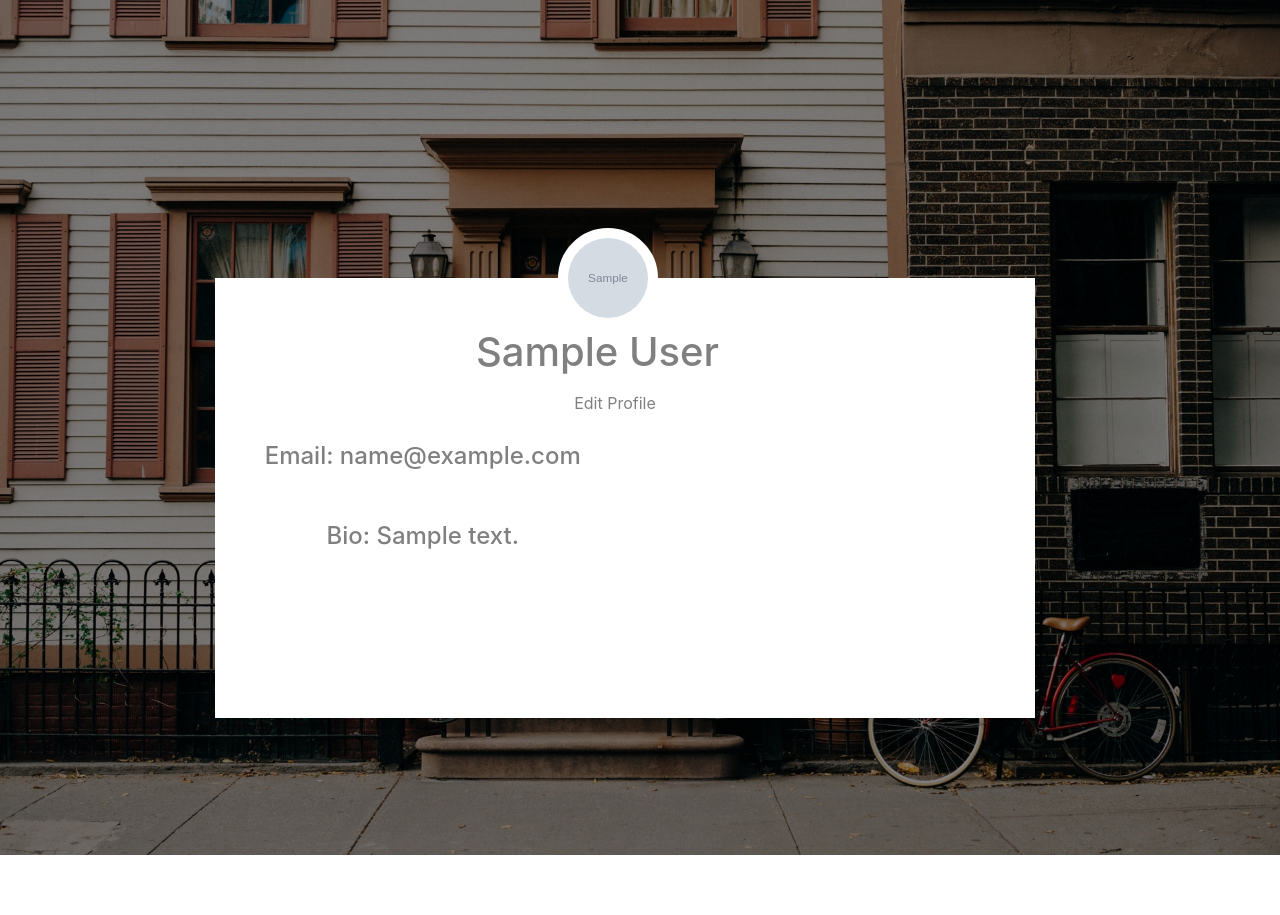
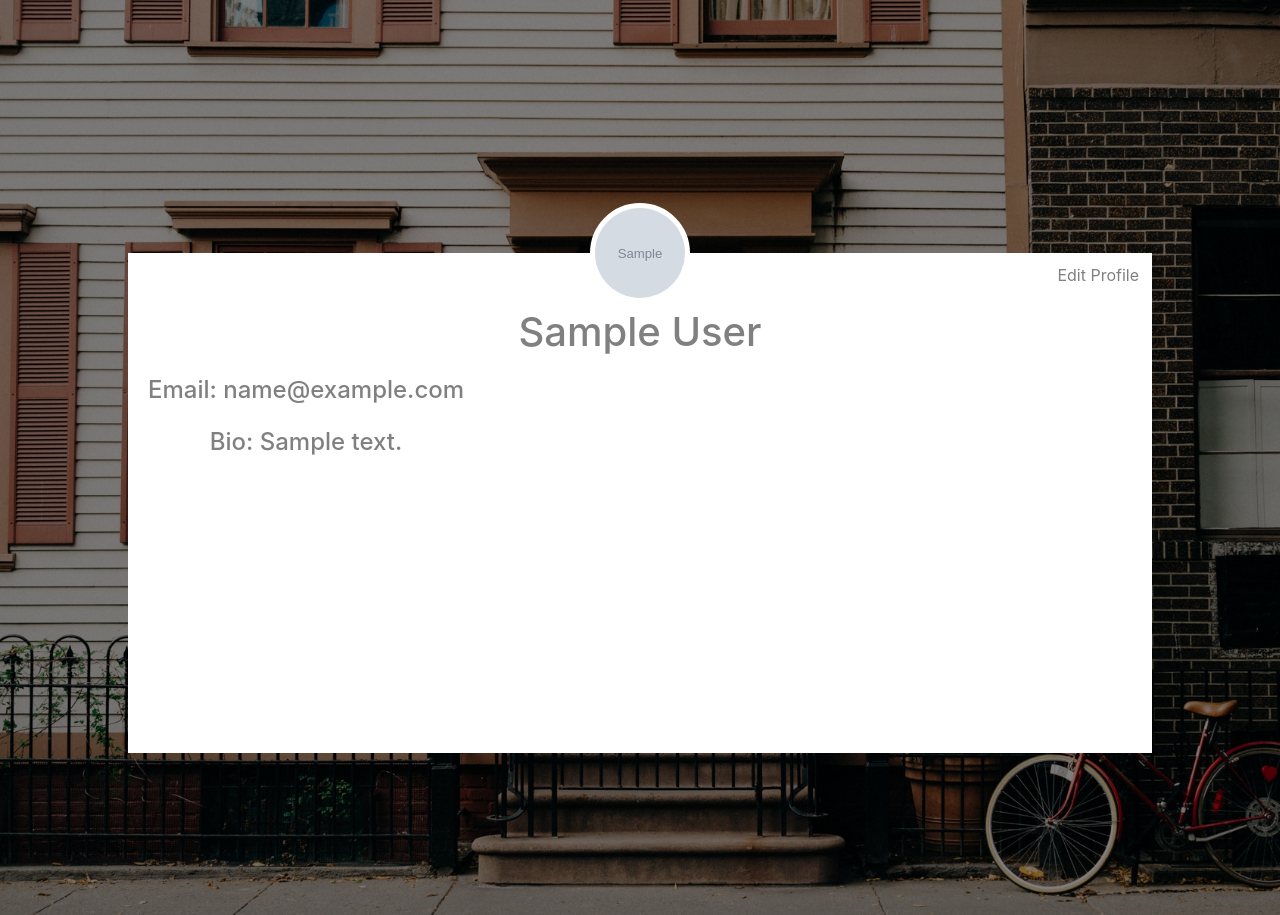
Before and after one commit to meganm18/Group-Project-Housing-Website, a Django app: a page that uses housing_app/templates/profile.html in a window 1280 px wide. Shown: the part 56-971 px from the top of the page. Run offline with Django 3.2, Linux system fonts and the light colour scheme; a user stored in the database is signed in; tables that the repository leaves empty hold one stand-in row (values such as "Sample post"); grey boxes marked "Sample" are stand-in pictures; parts of the project's set-up code (start-up, migrations or seed data) failed here and were passed over; some libraries are stand-ins or nearby versions.

Commit message:
Fixed UI responsiveness issues

```diff
--- a/housing_app/home.html
+++ b/housing_app/home.html
@@ -7,7 +7,7 @@
 	{% block content %}
 
 	<div class="form group, home_container">
-		<img class="img-responsive" src="{% static "images/apartments.jpg" %}" height="70%" width="100%" id="home_image">
+		<!-- <img src="{% static "images/apartments.jpg" %}" height="70%" width="100%" id="home_image"> -->
 
 		<input class="form-control" type="text" placeholder="Search" id="home_text">
 
--- a/housing_app/templates/profile.html
+++ b/housing_app/templates/profile.html
@@ -5,70 +5,51 @@
 
 	{% block content %}
 
-	<div class="outer_container" id="outer_container">
-		<img class="img-responsive" src="{% static "images/home.jpg" %}" height="70%" width="100%" id="background_image">
+	<div class="profile_background_image"></div>
 
+	<div class="profile_content_container" id="outer_container">
 
 		<div class="container, profile_div">
 			<div class="row" id="top_row">
-				<div class="col top-corners">
+<!-- 				<div class="col top-corners">
 
-				</div>
-				<div class="col-6">
+				</div> -->
+				<div class="col" id="profile_image_div">
 					<img src="{{ user_for_page.profile.avatar }}" alt="{% static "images/blank_profile.png" %}" id="profile_image" class="rounded-circle">
 				</div>
-				<div class="col top-corners">
+<!-- 				<div class="col top-corners">
 
-				</div>
+				</div> -->
 			</div>
 			<div class="row justify-content-md-center" id="middle_row">
-				<div class="col">
+<!-- 				<div class="col" id="left_outer_col">
 
-				</div>
+				</div> -->
 				<div class="col-md-auto" id="main_col">
 					<!-- Checks to see if user accessing profile is the user logged in -->
 					{% if user_for_page == user %}
-						<h1>{{user_for_page.get_full_name}}</h1>
-						<button class="btn btn-default" name="edit_profile"> Edit Profile </button>
+						<h1 class="profile_name">{{user_for_page.get_full_name}}</h1>
+						<button class="btn btn-default" id="edit_profile" name="edit_profile"> Edit Profile </button>
 					{% else %}
-						<h1>{{user_for_page.get_full_name}}</h1>
+						<h1 class="profile_name">{{user_for_page.get_full_name}}</h1>
 					{% endif %}
-					<div>
-						<div class="row" id="inner_row_top">
-							<div class="col left-profile-col">
-								<h4>Email: {{user_for_page.email}}</h4>
-							</div>
-							<div class="col right-profile-col">
 
-							</div>
-						</div>
-						<div class="row" id="inner_row_bottom">
-							<div class="col left-profile-col">
-								<h4>Bio:   {{user_for_page.profile.bio}}</h4>
-							</div>
-							<div class="col right-profile-col">
+					<div class="inner_content_div">
+						<h4 id="email_text">Email: {{user_for_page.email}}</h4>
 
-							</div>
-						</div>
-
+						<h4 id="bio_text">Bio: {{user_for_page.profile.bio}}</h4>
 					</div>
 
-				</div>
-				<div class="col">
+
+
+
 
 				</div>
+<!-- 				<div class="col" id="right_outer_col">
+
+				</div> -->
 			</div>
-			<div class="row" id="bottom_row">
-				<div class="col">
 
-				</div>
-				<div class="col-5">
-
-				</div>
-				<div class="col">
-
-				</div>
-			</div>
 		</div>
 
 	</div>
--- a/static/housing_app/style.css
+++ b/static/housing_app/style.css
@@ -1,66 +1,186 @@
-.outer_container {
-	position: relative;
+
+body, html {
+	height: 100%;
+	padding-top: 28px;
+}
+
+/* CSS For the Home.html Page*/
+
+.home_background_image {
+	position: fixed;
+	background-image: url('../images/apartments.jpg');
+	background-size: cover;
+	filter: brightness(50%);
+	height: 100%;
+	left: 0;
+	right: 0;
+	z-index: 1;
+}
+
+.home_content_container {
+	position: fixed;
 	text-align: center;
 	color: white;
 	max-width: 100%;
+	height: 100%;
+	margin: 0px;
+	padding: 0px;
+	left: 0;
+	right: 0;
+	z-index: 3;
+	justify-content: center;
+	display: flex;
+
+}
+
+#home_text {
+	position: relative;
+	top: 40%;
+	min-width: 300px;
+	color: gray;
+	width: 30%;
+}
+
+
+.home_login_div {
+	position: absolute;
+	top: 48%;
+	width: 400px;
+	display: inline-block;
+	height: 100px;
+}
+
+.home_search_listings {
+	margin-bottom: 0px;
+}
+
+#home_login_button, .btn-link {
+	font-size: 22px;
+	color: white;
+	background-color: transparent;
+}
+
+.welcome_text {
+	position: relative;
+	top: 25%;
+	color: white;
+	min-width: 300px;
 	margin: 0px;
 	padding: 0px;
 }
 
-h1.text {
+.greeting_div{
 	position: absolute;
-	top: 30%;
+	top: 20%;
 	left: 50%;
 	transform: translate(-50%, -50%);
-	color: white;
+	display: inline-block;
+
 }
 
-h4.text {
-	position: absolute;
-	top: 48%;
-	left: 48%;
-	transform: translate(-50%, -50%);
-	color: white;
+.greeting_text{
+	margin-bottom: 50px;
 }
 
-h2.text {
+/* CSS for Login.html Page */
+
+.login_background_image {
+	position: fixed;
+	background-image: url('../images/apartment_interior.jpg');
+	background-size: cover;
+	filter: brightness(50%);
+	height: 100%;
+	left: 0;
+	right: 0;
+	z-index: 1;
+}
+
+.login_content_container {
+	position: fixed;
+	text-align: center;
+	color: white;
+	max-width: 100%;
+	height: 100%;
+	margin: 0px;
+	padding: 0px;
+	left: 0;
+	right: 0;
+	z-index: 3;
+	justify-content: center;
+	display: flex;
+}
+
+#google_login_button {
+	position: relative;
+	color: gray;
+	background-color: white;
+	top: 38%;
+	height: 35px;
+}
+
+.login_text_div{
 	position: absolute;
-	top: 19%;
-	left: 48%;
+	top: 25%;
+	left: 50%;
 	transform: translate(-50%, -50%);
+	display: inline-block;
+	min-width: 300px;
+	padding-bottom: 40px;
+}
+
+.login_text {
 	color: white;
+	max-height: 800px;
+	margin: 0px;
+	padding: 0px;
 }
 
 
-#home_image {
+/* Beginning of CSS for Profile.html page */
+
+
+.profile_background_image {
+	position: fixed;
+	background-image: url('../images/home.jpg');
+	background-size: cover;
 	filter: brightness(50%);
-	height: auto;
+	height: 100%;
+	left: 0;
+	right: 0;
+	z-index: 1;
 }
 
-#background_image {
-	filter: brightness(50%);
-	height: auto;
-	left: 0%;
-	position:fixed;
+.profile_content_container {
+	position: fixed;
+	text-align: center;
+	color: white;
+	max-width: 100%;
+	height: 100%;
+	margin: 0px;
+	padding: 0px;
+	left: 0;
+	right: 0;
+	z-index: 3;
+	justify-content: center;
+	display: flex;
 }
+
+
 
 #profile_image{
 	height: 100px;
 	width: 100px;
-	left: 42%;
 	top: 0%;
-	position:fixed;
-	display: block;
-    border-radius: 200px;
+	position:relative;
+    border-radius: 20px;
     box-sizing: border-box;
     background-color: white;
-    border: 10px solid #ffffff;
+    border: 5px solid #ffffff;
     z-index: 2;
+    margin: 0px;
+    padding: 0px;
 }
 
-html, body {
-	padding-top: 28px;
-}
 
 .login_div {
 	position: absolute;
@@ -71,6 +191,50 @@ html, body {
 	text-align: center;
 }
 
+@media (min-width: 0px) {
+    .profile_div {
+		position: fixed;
+		top: 65%;
+		left: 50%;
+		width: 100%;
+		transform: translate(-50%, -50%);
+		color: black;
+		text-align: center;
+		margin: 0px;
+		padding: 0px;
+	}
+
+	#main_col {
+		background-color: white;
+		width: 100%;
+		margin: 0px;
+		padding: 0px;
+		color: gray;
+	}
+
+	#middle_row {
+		width: 100%;
+		height: 650px;
+		background-color: white;
+		margin: 0px;
+		padding: 0px;
+	}
+
+	.profile_name{
+		padding: 0px;
+		margin: 0px;
+		position: relative;
+		top:8%;
+	}
+
+	#edit_profile{
+		position: relative;
+		top: -6%;
+		float: right;
+	}
+}
+
+@media (min-width: 576px) {
     .profile_div {
 		position: fixed;
 		top: 55%;
@@ -79,124 +243,126 @@ html, body {
 		transform: translate(-50%, -50%);
 		color: black;
 		text-align: center;
+		margin: 0px;
+		padding: 0px;
+	}
+
+	#main_col {
+		width: 100%;
+		background-color: white;
+		margin: 0px;
+		padding: 0px;
+		color: gray;
+	}
+
+	#middle_row {
+		width: 100%;
+		height: 500px;
+		background-color: white;
+		margin: 0px;
+		padding: 0px;
+	}
+
+	.profile_name{
+		padding: 0px;
+		margin: 0px;
+		position: relative;
+		top:11%;
+	}
+
+	#edit_profile{
+		position: relative;
+		top: -9%;
+		float: right;
+	}
+
+}
+
+.inner_content_div{
+	position: relative;
+	top: 15%;
+	float: left;
+	padding-left: 20px;
+
 }
 
 
-#home_text {
-	position: absolute;
-	top: 38%;
-	left: 50%;
-	transform: translate(-50%, -50%);
-	color: gray;
-	width: 30%;
+.profile_image_div{
+	display: flex;
+	justify-content: center;
 }
 
-#home_signup_button {
-	position: absolute;
-	top: 45%;
-	left: 55%;
-	transform: translate(-50%, -50%);
-	color: gray;
+
+#top_row {
+	width: 100%;
+	height: 50px;
+	margin: 0px;
+	padding: 0px;
+}
+
+
+#bottom_row {
+	width: 100%;
+	height: 50px;
+	margin: 0px;
+	padding: 0px;
 	background-color: white;
 }
 
-#home_login_button, .btn-link {
-	position: absolute;
-	top: 48.1%;
-	left: 59.4%;
-	transform: translate(-50%, -50%);
-	font-size: 22px;
-	color: white;
-	background-color: transparent;
+
+#inner_row_top{
+	position: relative;
+	top: 50%;
+	height: 100px
+	margin: 0px;
+	padding: 0px;
 }
+
+#email_text{
+	padding-bottom: 15px;
+}
+
+#bio_text{
+	padding-bottom: 15px;
+	padding-left: 0px;
+	margin-left: 0px;
+}
+
+#inner_row_bottom{
+	height: 200px
+	margin: 0px;
+	padding: 0px;
+
+}
+
+
+/*#left_outer_col{
+	width: 0px;
+	padding: 0px;
+	margin: 0px;
+	height: 110%;
+	background-color: white;
+}
+
+#right_outer_col{
+	width: 0px;
+	padding: 0px;
+	margin: 0px;
+	height: 110%;
+	background-color: white;
+}
+*/
+.left-profile-col{
+	position: relative;
+	padding-right: 0px;
+}
+
+.right-profile-col{
+	padding-left: 0px;
+}
+
+
 
 .delete-button, .btn-default {
 	color: gray;
 }
-
-.login_container {
-	position: relative;
-	text-align: center;
-	color: white;
-	max-width: 100%;
-	margin: 0px;
-	padding: 0px;
-	white-space: nowrap;
-	overflow: hidden;
-}
-
-#google_login_button {
-	position: absolute;
-	top:38%;
-	left: 50%;
-	transform: translate(-50%, -50%);
-	color: gray;
-	background-color: white;
-}
-
-
-#login_image {
-	filter: brightness(50%);
-	height: auto;
-}
-
-#top_row {
-	background-color: transparent;
-	width: 100%;
-	height: 50px;
-}
-
-#middle_row {
-	width: 100%;
-	height: 400px;
-}
-
-#bottom_row {
-	width: 100%;
-	height: 50px;
-}
-
-
-#main_col {
-	background-color: white;
-	width: 80%;
-	height: 110%;
-}
-
-#main_col, h1 {
-	padding-top: 25px;
-	color: gray;
-	padding-right: 35px;
-}
-
-
-#outer_container {
-	width: 100%;
-	height: 50%;
-	margin-left: 0px;
-	margin-right: 0px;
-}
-
-
-#inner_row_top{
-	padding-top: 20px;
-	height: 100px;
-
-
-}
-
-#inner_row_bottom{
-	height: 200px
-
-
-}
-
-.left-profile-col{
-	padding-right: 0px;
-
-}
-
-.right-profile-col{
-	padding-left: 0px;
-
-}
```
Also changed, not shown: housing_app/templates/home.html (+26 -16 lines), housing_app/templates/login.html (+7 -3 lines). Lines whose indentation alone changed are shown as unchanged.
